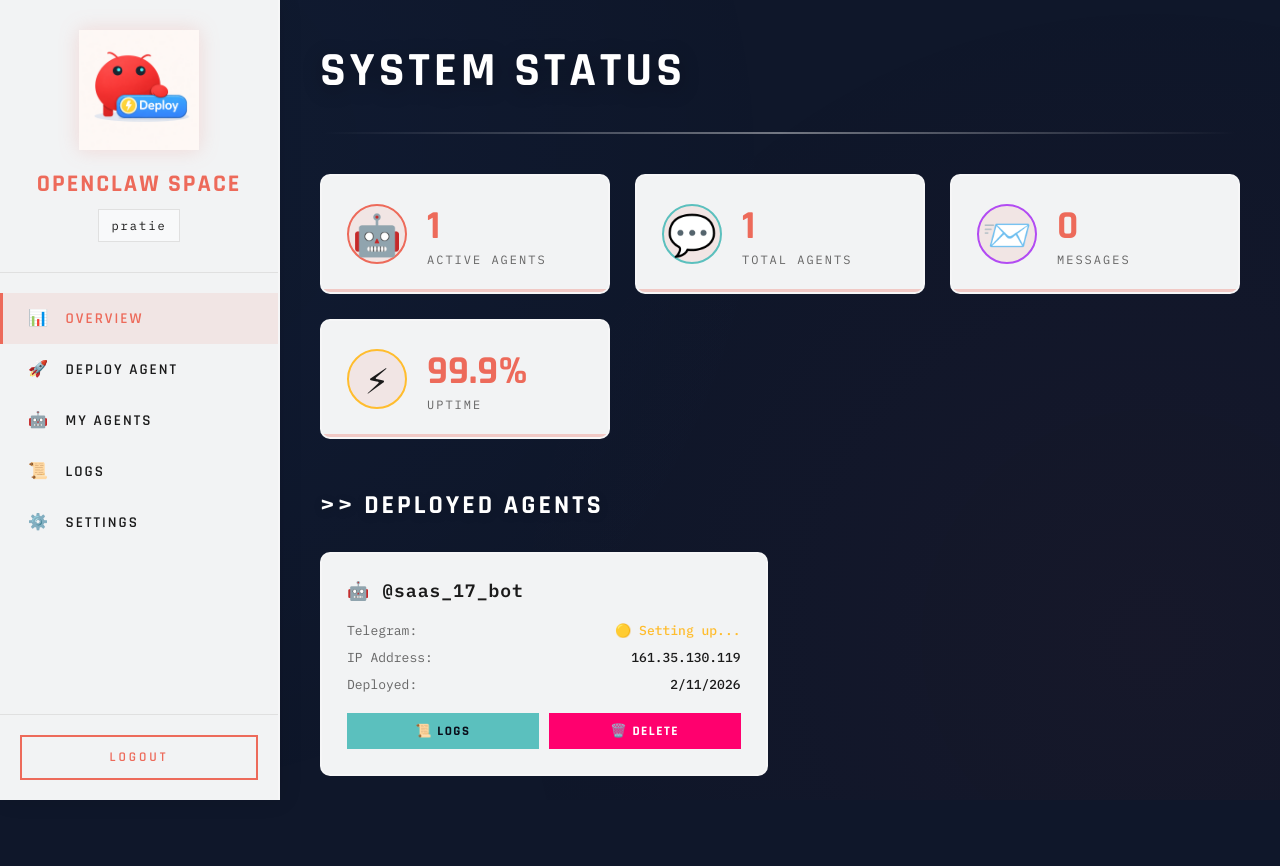
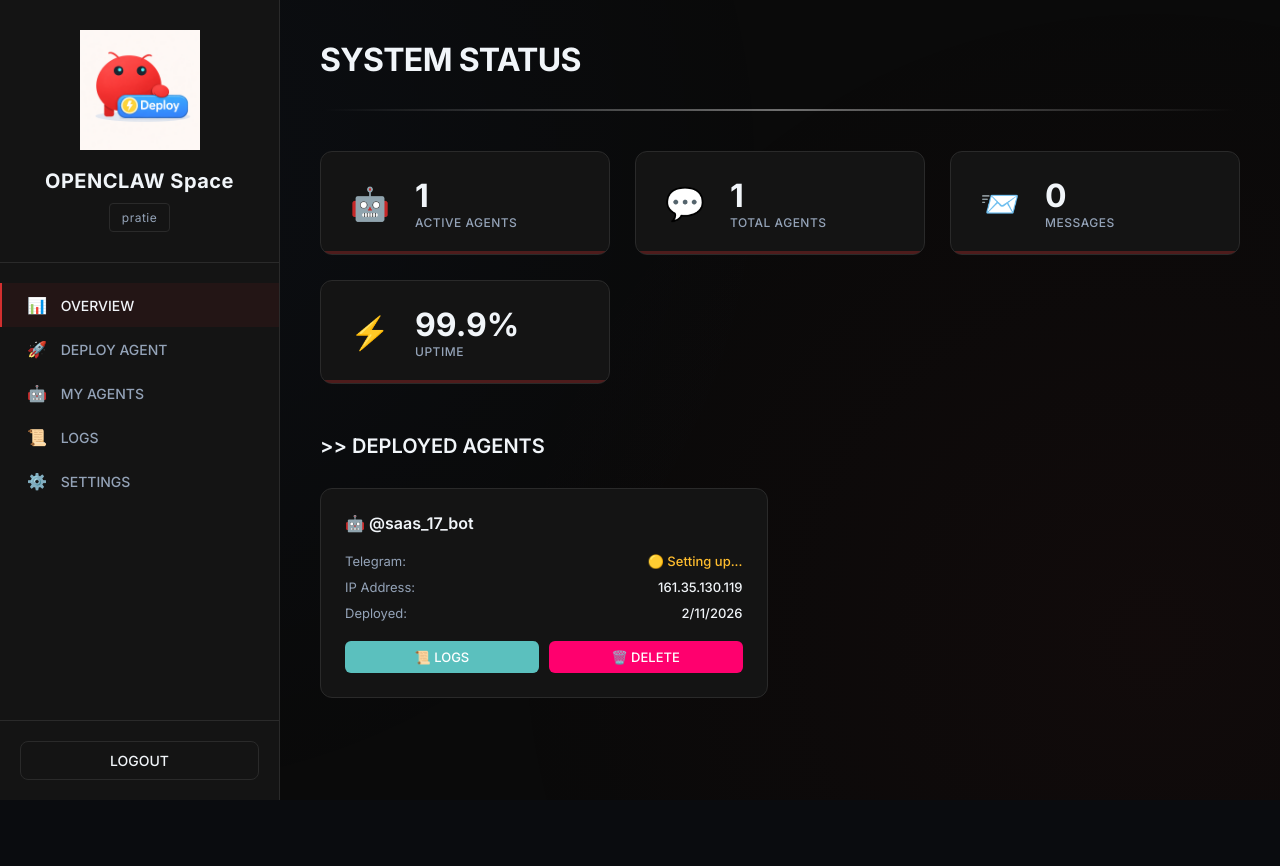
Before and after one commit to pratie/openclaw-saas, a Flask app: page /dashboard in a window 1280 px wide. After the commit the page ends 800 px from the top, so only its background shows below. Run offline with Flask 3, Linux system fonts and the light colour scheme; a user stored in the database is signed in; data comes from the database, SQL or seed files in the repository.

Commit message:
Update dashboard to match clean minimal aesthetic
Transformed dashboard from cyberpunk/terminal theme to clean minimal design matching landing page:

**Color Scheme:**
- Near-black background (#0a0a0a)
- Dark cards (#141414)
- Updated primary-green to match (#D32F2F)
- Subtle borders (#2a2a2a)

**Typography:**
- Changed from Rajdhani/IBM Plex Mono to Inter
- Reduced letter-spacing and font sizes
- Removed uppercase transformations

**UI Elements:**
- Removed terminal dots (red/yellow/green)
- Removed gradients and glitch effects
- Simplified shadows to minimal/none
- Clean button styles with subtle hovers
- Darker input backgrounds matching theme

**Components Updated:**
- Sidebar: Dark theme with minimal borders
- Stat cards: Clean dark cards
- Bot cards: Simplified with no transforms
- Terminal windows: Dark themed, no decorative elements
- Buttons: Flat design, no gradients
- All text elements updated to Inter font

Dashboard now has consistent clean, modern aesthetic with landing page.

🤖 Generated with [Claude Code](https://claude.com/claude-code)

Co-Authored-By: Claude <noreply@anthropic.com>

```diff
--- a/static/css/style.css
+++ b/static/css/style.css
@@ -1,4 +1,4 @@
-@import url('https://fonts.googleapis.com/css2?family=Rajdhani:wght@400;500;600;700&family=IBM+Plex+Mono:wght@400;500;600;700&family=Space+Grotesk:wght@400;500;600;700&display=swap');
+@import url('https://fonts.googleapis.com/css2?family=Inter:wght@300;400;500;600;700;800;900&display=swap');
 
 /* ========== Global Styles ========== */
 * {
@@ -8,24 +8,28 @@
 }
 
 :root {
-    --primary-green: #ED6A5A;
+    --primary-green: #D32F2F;
     --primary-cyan: #5BC0BE;
     --primary-purple: #b24bf3;
     --primary-pink: #ff006e;
-    --bg-dark: #0a0e1a;
-    --bg-darker: #13182e;
-    --border-glow: rgba(237, 106, 90, 0.3);
-    --text-dark: #1a1a1a;
+    --bg-dark: #0a0a0a;
+    --bg-darker: #141414;
+    --border-glow: rgba(211, 47, 47, 0.3);
+    --text-dark: #F1F5F9;
+    --text-secondary: #94A3B8;
+    --border-color: #2a2a2a;
 }
 
 body {
-    font-family: 'IBM Plex Mono', 'Courier New', monospace;
-    background: #0F172A;
+    font-family: 'Inter', -apple-system, BlinkMacSystemFont, 'Segoe UI', sans-serif;
+    background: #0a0a0a;
     color: var(--text-dark);
     overflow-x: hidden;
     position: relative;
     min-height: 100vh;
     font-weight: 400;
+    -webkit-font-smoothing: antialiased;
+    -moz-osx-font-smoothing: grayscale;
 }
 
 body::before {
@@ -333,102 +331,95 @@ body::before {
 .input-group select,
 .input-group textarea {
     width: 100%;
-    background: #ffffff;
-    border: 1px solid #e0e0e0;
+    background: #0a0a0a;
+    border: 1px solid var(--border-color);
     color: var(--text-dark);
     padding: 12px 15px;
-    font-family: 'IBM Plex Mono', monospace;
+    font-family: 'Inter', sans-serif;
     font-size: 14px;
-    font-weight: 500;
+    font-weight: 400;
     outline: none;
-    transition: all 0.3s ease;
+    transition: all 0.2s ease;
     position: relative;
     z-index: 30;
     cursor: text;
+    border-radius: 8px;
 }
 
 .input-group input:focus,
 .input-group select:focus {
     border-color: var(--primary-green);
-    box-shadow: 0 0 0 3px rgba(237, 106, 90, 0.1);
+    box-shadow: 0 0 0 3px rgba(211, 47, 47, 0.1);
 }
 
 /* ========== Buttons ========== */
 .btn-primary {
     width: 100%;
-    background: linear-gradient(90deg, var(--primary-green) 0%, #D95748 100%);
+    background: var(--primary-green);
     border: none;
     color: white;
-    padding: 16px 30px;
-    font-family: 'Rajdhani', sans-serif;
-    font-size: 17px;
-    font-weight: 700;
-    letter-spacing: 3px;
+    padding: 14px 24px;
+    font-family: 'Inter', sans-serif;
+    font-size: 14px;
+    font-weight: 600;
+    letter-spacing: 0;
     cursor: pointer;
     position: relative;
     overflow: hidden;
-    transition: all 0.3s ease;
-    text-transform: uppercase;
+    transition: all 0.2s ease;
     margin-top: 20px;
+    border-radius: 8px;
 }
 
 .btn-primary:hover {
-    transform: translateY(-2px);
-    box-shadow: 0 0 40px var(--border-glow);
+    background: #B71C1C;
 }
 
 .btn-glow {
-    position: absolute;
-    top: 50%;
-    left: 50%;
-    width: 0;
-    height: 0;
-    border-radius: 50%;
-    background: rgba(255, 255, 255, 0.5);
-    transform: translate(-50%, -50%);
-    transition: width 0.6s, height 0.6s;
+    display: none;
 }
 
 .btn-primary:hover .btn-glow {
-    width: 300px;
-    height: 300px;
+    display: none;
 }
 
 .btn-secondary {
     width: 100%;
     background: transparent;
-    border: 2px solid var(--primary-green);
-    color: var(--primary-green);
-    padding: 12px 20px;
-    font-family: 'Rajdhani', sans-serif;
-    font-weight: 600;
+    border: 1px solid var(--border-color);
+    color: var(--text-dark);
+    padding: 10px 20px;
+    font-family: 'Inter', sans-serif;
+    font-weight: 500;
     cursor: pointer;
-    transition: all 0.3s ease;
-    text-transform: uppercase;
-    letter-spacing: 3px;
+    transition: all 0.2s ease;
+    letter-spacing: 0;
+    border-radius: 8px;
+    font-size: 14px;
 }
 
 .btn-secondary:hover {
-    background: var(--primary-green);
-    color: var(--bg-dark);
-    box-shadow: 0 0 20px var(--border-glow);
+    background: rgba(211, 47, 47, 0.08);
+    border-color: var(--primary-green);
+    color: var(--primary-green);
 }
 
 .btn-danger {
-    background: linear-gradient(90deg, #ff006e 0%, #cc0055 100%);
+    background: #ff006e;
     border: none;
     color: white;
-    padding: 12px 30px;
-    font-family: 'Rajdhani', sans-serif;
-    font-weight: 700;
-    letter-spacing: 2px;
+    padding: 10px 24px;
+    font-family: 'Inter', sans-serif;
+    font-weight: 600;
+    letter-spacing: 0;
     cursor: pointer;
-    transition: all 0.3s ease;
-    text-transform: uppercase;
+    transition: all 0.2s ease;
+    border-radius: 8px;
+    font-size: 14px;
 }
 
 .btn-danger:hover {
-    box-shadow: 0 0 30px rgba(255, 0, 110, 0.5);
+    background: #cc0055;
 }
 
 /* ========== Payment CTA Button ========== */
@@ -585,10 +576,8 @@ body::before {
 
 .sidebar {
     width: 280px;
-    background: rgba(255, 255, 255, 0.95);
-    border-right: 2px solid rgba(255,255,255,0.3);
-    box-shadow: 2px 0 20px rgba(0, 0, 0, 0.1);
-    backdrop-filter: blur(20px);
+    background: #141414;
+    border-right: 1px solid var(--border-color);
     height: 100vh;
     position: fixed;
     left: 0;
@@ -600,7 +589,7 @@ body::before {
 
 .sidebar-header {
     padding: 30px 20px;
-    border-bottom: 1px solid #e0e0e0;
+    border-bottom: 1px solid var(--border-color);
     text-align: center;
 }
 
@@ -608,27 +597,26 @@ body::before {
     width: 120px;
     height: auto;
     margin-bottom: 15px;
-    filter: drop-shadow(0 0 10px rgba(237, 106, 90, 0.2));
 }
 
 .glitch-small {
-    font-family: 'Rajdhani', sans-serif;
-    font-size: 24px;
+    font-family: 'Inter', sans-serif;
+    font-size: 20px;
     font-weight: 700;
-    color: var(--primary-green);
+    color: var(--text-dark);
     margin-bottom: 10px;
-    letter-spacing: 2px;
-    text-transform: uppercase;
+    letter-spacing: 0.5px;
 }
 
 .user-badge {
-    color: var(--text-dark);
+    color: var(--text-secondary);
     font-size: 12px;
-    padding: 8px 12px;
-    border: 1px solid #e0e0e0;
+    padding: 6px 12px;
+    border: 1px solid var(--border-color);
     display: inline-block;
-    letter-spacing: 2px;
-    background: #f8f9fa;
+    letter-spacing: 0.5px;
+    background: transparent;
+    border-radius: 4px;
 }
 
 .sidebar-nav {
@@ -638,22 +626,21 @@ body::before {
 
 .nav-item {
     display: block;
-    padding: 15px 25px;
-    color: var(--text-dark);
+    padding: 12px 25px;
+    color: var(--text-secondary);
     text-decoration: none;
-    font-family: 'Rajdhani', sans-serif;
-    font-size: 15px;
-    font-weight: 600;
-    transition: all 0.3s ease;
-    border-left: 3px solid transparent;
-    letter-spacing: 2px;
-    text-transform: uppercase;
+    font-family: 'Inter', sans-serif;
+    font-size: 14px;
+    font-weight: 500;
+    transition: all 0.2s ease;
+    border-left: 2px solid transparent;
+    letter-spacing: 0;
 }
 
 .nav-item:hover, .nav-item.active {
-    background: rgba(237, 106, 90, 0.1);
-    border-left: 3px solid var(--primary-green);
-    color: var(--primary-green);
+    background: rgba(211, 47, 47, 0.08);
+    border-left: 2px solid var(--primary-green);
+    color: var(--text-dark);
 }
 
 .nav-icon {
@@ -663,7 +650,7 @@ body::before {
 
 .sidebar-footer {
     padding: 20px;
-    border-top: 1px solid #e0e0e0;
+    border-top: 1px solid var(--border-color);
 }
 
 .main-content {
@@ -696,14 +683,12 @@ body::before {
 }
 
 .page-title {
-    font-family: 'Rajdhani', sans-serif;
-    font-size: 48px;
+    font-family: 'Inter', sans-serif;
+    font-size: 32px;
     font-weight: 700;
-    color: #ffffff;
+    color: var(--text-dark);
     margin-bottom: 20px;
-    letter-spacing: 4px;
-    text-transform: uppercase;
-    text-shadow: 0 4px 20px rgba(0,0,0,0.3);
+    letter-spacing: -0.02em;
 }
 
 /* ========== Stats Grid ========== */
@@ -715,53 +700,48 @@ body::before {
 }
 
 .stat-card {
-    background: rgba(255, 255, 255, 0.95);
-    border: 2px solid rgba(255,255,255,0.3);
-    backdrop-filter: blur(10px);
-    padding: 25px;
+    background: #141414;
+    border: 1px solid var(--border-color);
+    padding: 24px;
     display: flex;
     align-items: center;
     gap: 20px;
     position: relative;
     overflow: hidden;
-    transition: all 0.3s ease;
-    border-radius: 10px;
+    transition: all 0.2s ease;
+    border-radius: 12px;
 }
 
 .stat-card:hover {
-    transform: translateY(-5px);
-    box-shadow: 0 8px 30px rgba(0, 0, 0, 0.15);
     border-color: var(--primary-green);
 }
 
 .stat-icon {
-    font-size: 40px;
-    width: 60px;
-    height: 60px;
+    font-size: 32px;
+    width: 50px;
+    height: 50px;
     display: flex;
     align-items: center;
     justify-content: center;
-    border-radius: 50%;
-    background: rgba(237, 106, 90, 0.1);
 }
 
-.stat-icon.green { border: 2px solid var(--primary-green); }
-.stat-icon.cyan { border: 2px solid var(--primary-cyan); }
-.stat-icon.purple { border: 2px solid var(--primary-purple); }
-.stat-icon.yellow { border: 2px solid #ffbd2e; }
+.stat-icon.green { }
+.stat-icon.cyan { }
+.stat-icon.purple { }
+.stat-icon.yellow { }
 
 .stat-value {
-    font-family: 'Rajdhani', sans-serif;
-    font-size: 40px;
+    font-family: 'Inter', sans-serif;
+    font-size: 32px;
     font-weight: 700;
-    color: var(--primary-green);
+    color: var(--text-dark);
 }
 
 .stat-label {
-    color: #666;
+    color: var(--text-secondary);
     font-size: 12px;
-    letter-spacing: 2px;
-    text-transform: uppercase;
+    letter-spacing: 0.5px;
+    font-weight: 500;
 }
 
 .stat-pulse {
@@ -788,18 +768,15 @@ body::before {
 }
 
 .bot-card {
-    background: rgba(255, 255, 255, 0.95);
-    border: 2px solid rgba(255,255,255,0.3);
-    backdrop-filter: blur(10px);
-    padding: 25px;
-    transition: all 0.3s ease;
+    background: #141414;
+    border: 1px solid var(--border-color);
+    padding: 24px;
+    transition: all 0.2s ease;
     position: relative;
-    border-radius: 10px;
+    border-radius: 12px;
 }
 
 .bot-card:hover {
-    transform: translateY(-5px);
-    box-shadow: 0 8px 30px rgba(0, 0, 0, 0.15);
     border-color: var(--primary-green);
 }
 
@@ -811,11 +788,11 @@ body::before {
 }
 
 .bot-name {
-    font-family: 'IBM Plex Mono', monospace;
-    font-size: 18px;
+    font-family: 'Inter', sans-serif;
+    font-size: 16px;
     font-weight: 600;
     color: var(--text-dark);
-    letter-spacing: 1px;
+    letter-spacing: 0;
 }
 
 .bot-status {
@@ -864,12 +841,12 @@ body::before {
 }
 
 .bot-info-label {
-    color: #666;
+    color: var(--text-secondary);
 }
 
 .bot-info-value {
     color: var(--text-dark);
-    font-family: 'IBM Plex Mono', monospace;
+    font-family: 'Inter', sans-serif;
     font-weight: 500;
 }
 
@@ -881,20 +858,20 @@ body::before {
 
 .btn-small {
     flex: 1;
-    padding: 10px;
-    font-family: 'Rajdhani', sans-serif;
+    padding: 8px 16px;
+    font-family: 'Inter', sans-serif;
     font-size: 13px;
-    font-weight: 700;
-    letter-spacing: 1.5px;
+    font-weight: 500;
+    letter-spacing: 0;
     border: none;
     cursor: pointer;
-    transition: all 0.3s ease;
-    text-transform: uppercase;
+    transition: all 0.2s ease;
+    border-radius: 6px;
 }
 
 .btn-logs {
     background: var(--primary-cyan);
-    color: var(--bg-dark);
+    color: white;
 }
 
 .btn-delete {
@@ -1008,14 +984,12 @@ body::before {
 }
 
 .section-title {
-    font-family: 'Rajdhani', sans-serif;
-    font-size: 26px;
-    font-weight: 700;
-    color: #ffffff;
+    font-family: 'Inter', sans-serif;
+    font-size: 20px;
+    font-weight: 600;
+    color: var(--text-dark);
     margin-bottom: 20px;
-    letter-spacing: 3px;
-    text-transform: uppercase;
-    text-shadow: 0 2px 10px rgba(0,0,0,0.2);
+    letter-spacing: 0;
 }
 
 /* ========== Section Headings ========== */
```
Also changed, not shown: other parts of static/css/style.css (+21 -28 lines).
